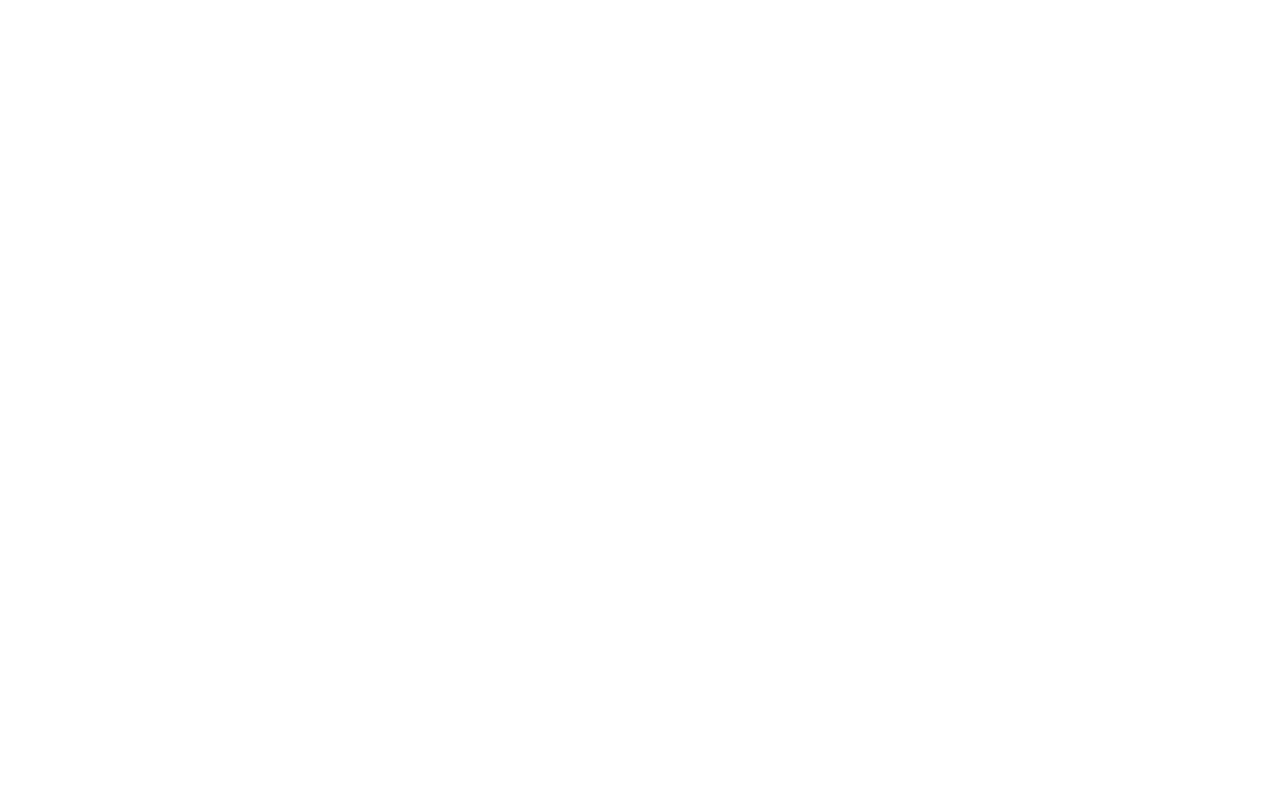
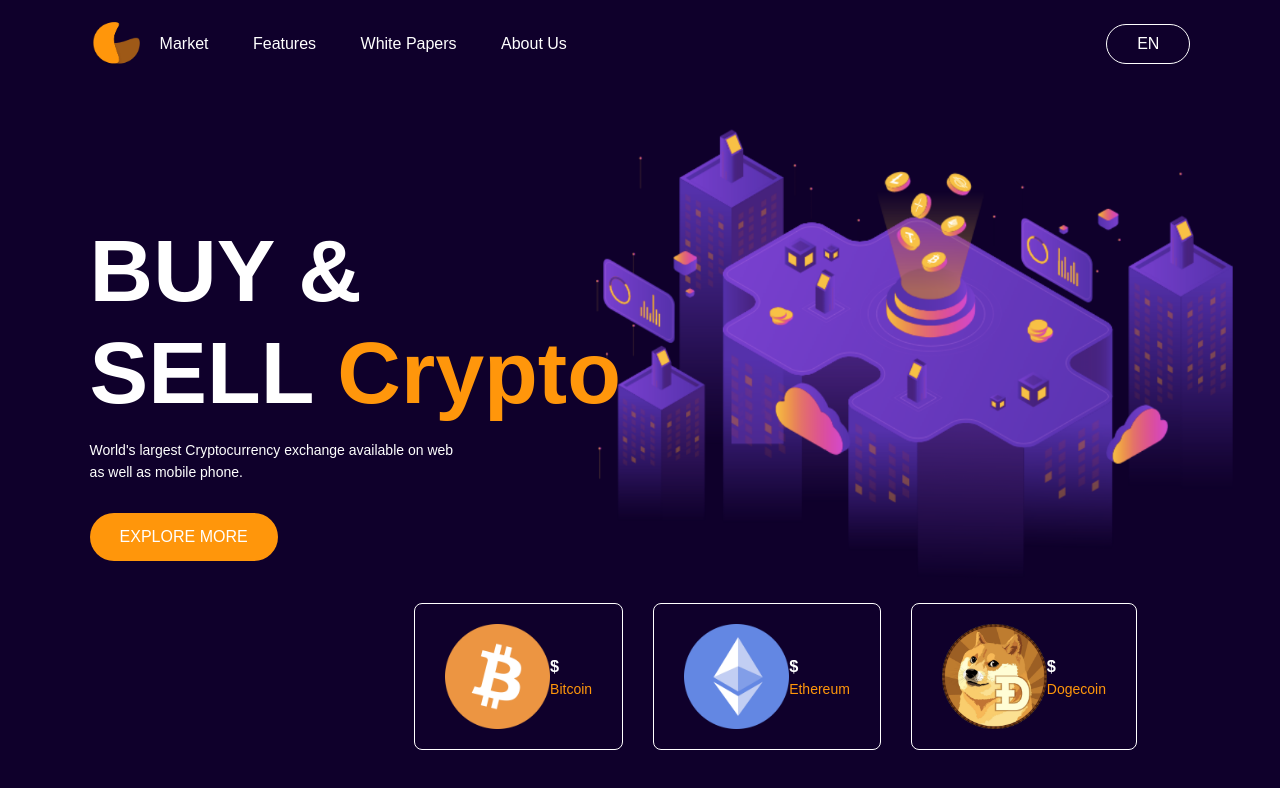
Before and after one commit to adityagaur02/30_js_projects, a plain HTML site: page Crypto/index.html in a window 1280 px wide. Drawn offline with nearby package versions, Linux system fonts and the light colour scheme; no server answers.

Commit message:
crypto completed

```diff
--- a/Crypto/index.html
+++ b/Crypto/index.html
@@ -5,8 +5,52 @@
     <meta name="viewport" content="width=device-width, initial-scale=1.0">
     <title>Cryptocurrency Website Design - Easy Tutorials</title>
     <link rel="stylesheet" href="style.css">
+    <script src="https://code.jquery.com/jquery-3.7.1.js" integrity="sha256-eKhayi8LEQwp4NKxN+CfCh+3qOVUtJn3QNZ0TciWLP4=" crossorigin="anonymous"></script>
 </head>
 <body>
+    <div class="container">
+        <nav>
+            <img src="images/logo.png" class="logo">
+            <ul>
+                <li><a href="#">Market</a></li>
+                <li><a href="#">Features</a></li>
+                <li><a href="#">White Papers</a></li>
+                <li><a href="#">About Us</a></li>
+            </ul>
+            <a href="#" class="btn">EN</a>
+        </nav>
 
+        <div class="content">
+            <h1>BUY & <br>SELL <span>Crypto</span></h1>
+            <p>World's largest Cryptocurrency exchange available on web <br>as well as mobile phone.</p>
+            <a href="#" class="btn">EXPLORE MORE</a>
+        </div>
+
+        <div class="coin-list">
+            <div class="coin">
+                <img src="images/bitcoin.png">
+                <div>
+                    <h3>$<span id="bitcoin"></span></h3>
+                    <p>Bitcoin</p>
+                </div>
+            </div>
+            <div class="coin">
+                <img src="images/ethereum.png">
+                <div>
+                    <h3>$<span id="ethereum"></span></h3>
+                    <p>Ethereum</p>
+                </div>
+            </div>
+            <div class="coin">
+                <img src="images/dogecoin.png">
+                <div>
+                    <h3>$<span id="dogecoin"></span></h3>
+                    <p>Dogecoin</p>
+                </div>
+            </div>
+        </div>
+    </div>
+
+    <script src="script.js"></script>
 </body>
 </html>
--- /dev/null
+++ b/Crypto/script.js
@@ -0,0 +1,16 @@
+let btc= document.getElementById("bitcoin");
+let eth= document.getElementById("ethereum");
+let doge= document.getElementById("dogecoin");
+
+var settings = {
+    "async": true,
+    "scrossDomain": true,
+    "url": "https://api.coingecko.com/api/v3/simple/price?ids=bitcoin%2Cethereum%2Cdogecoin&vs_currencies=usd",
+    "method": "GET",
+    "headers": {}
+}
+$.ajax(settings).done(function (response){
+    btc.innerHTML = response.bitcoin.usd;
+    eth.innerHTML = response.ethereum.usd;
+    doge.innerHTML = response.dogecoin.usd;
+});
--- a/Crypto/style.css
+++ b/Crypto/style.css
@@ -0,0 +1,91 @@
+*{
+    margin: 0;
+    padding: 0;
+    box-sizing: border-box;
+    font-family: 'poppins', sans-serif;
+}
+.container{
+    width: 100%;
+    height: 100vh;
+    background-image: url(images/background.png);
+    background-position: center;
+    background-size: cover;
+    padding: 0 7%;
+    color: #fff;
+}
+nav{
+    width: 100%;
+    padding: 20px 0;
+    display: flex;
+    align-items: center;
+}
+.logo{
+    width: 50px;
+    cursor: pointer;
+}
+nav ul{
+    flex: 1;
+}
+nav ul li{
+    display: inline-block;
+    margin: 10px 20px;
+}
+nav ul li a{
+    color: #fff;
+    text-decoration: none;
+}
+nav .btn{
+    color: #fff;
+    text-decoration: none;
+    border: 1px solid #fff;
+    padding: 10px 30px;
+    border-radius: 20px;
+}
+.content{
+    margin-top: 12%;
+}
+.content h1{
+    font-size: 88px;
+    margin-bottom: 15px;
+}
+.content h1 span{
+    color: #ff960b;
+}
+.content p{
+    line-height: 22px;
+    font-size: 14px;
+}
+.content .btn{
+    display: inline-block;
+    margin-top: 30px;
+    background: #ff960b;
+    color: #fff;
+    text-decoration: none;
+    padding: 15px 30px;
+    border-radius: 30px;
+}
+.coin-list{
+    position: absolute;
+    right: 10%;
+    bottom: 50px;
+    display: flex;
+    align-items: center;
+}
+.coin{
+    display: flex;
+    align-items: center;
+    font-size: 14px;
+    margin: 0 15px;
+    color: #ff960b;
+    border: 1px solid #fff;
+    padding: 20px 30px;
+    border-radius: 8px;
+}
+.icon img{
+    width: 40px;
+    margin-right: 10px;
+}
+.coin h3{
+    color: #fff;
+    margin-bottom: 5px;
+}
```
